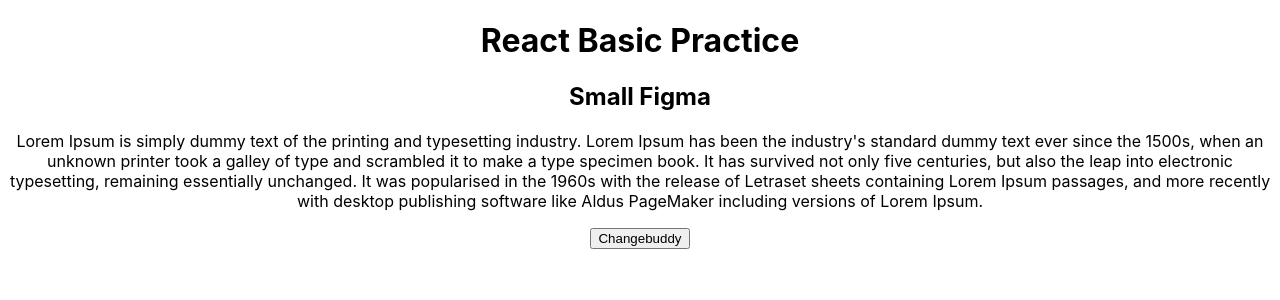
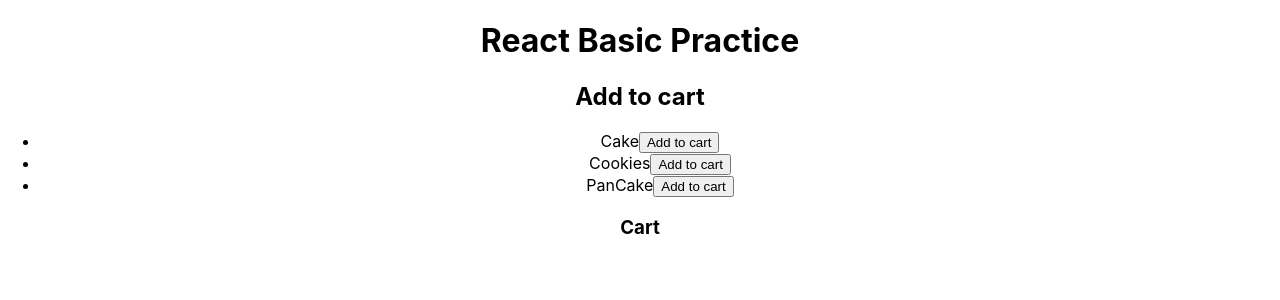
Before and after one commit to anshultamrakar/React_practice101, a React (Create React App) app in the folder react-practice-basics/: page / in a window 1280 px wide. Shown: the top 300 px of the page. Built offline with nearby package versions, Linux system fonts and the light colour scheme.

Commit message:
Added add to cart functionality

```diff
--- /dev/null
+++ b/react-practice-basics/src/AddToCart.js
@@ -0,0 +1,52 @@
+import React, { useState } from 'react';
+
+const AddToCart = () => {
+
+    const [product , setProduct] = useState([
+        {
+            id : 1,
+            name : "Cake"
+        },
+        {
+            id : 2,
+            name  : "Cookies"
+        },
+        {
+            id :3,
+            name : "PanCake"
+        }
+    ])
+    const [cart , setCart] = useState([])
+    const [count , setCount] = useState(1)
+
+    const handlerClick = (item) => {
+       setCart([...cart, item])
+    }
+
+
+    return (
+        <main>
+            <h2> Add to cart </h2>
+             <ul>
+                 {product.map((item) => (
+                     <li key = {item.id}>
+                         <label>{item.name}</label>
+                         <button onClick = {() => handlerClick(item)}> Add to cart </button>
+                     </li>
+                 ))}
+             </ul>
+
+             <h3> Cart </h3>
+             <ul>
+                 {cart.map((item) => (
+                     <li key = {item.id}>
+                         <label>{item.name}</label>
+
+                     </li>
+                 ))}
+             </ul>
+        </main>
+    )
+}
+
+export default AddToCart
--- a/react-practice-basics/src/App.js
+++ b/react-practice-basics/src/App.js
@@ -7,7 +7,8 @@ import Header from './Header';
 // import AlphanumPassword from './AlphanumPassword';
 // import DisableSubmit from './DisableSubmit';
 // import ShowPassword from './ShowPassword';
-import DesignerTool from './DesignerTool';
+// import DesignerTool from './DesignerTool';
+import AddToCart from './AddToCart';
 
 
 
@@ -23,7 +24,8 @@ function App() {
     {/* <AlphanumPassword/> */}
     {/* <DisableSubmit/> */}
     {/* <ShowPassword/> */}
-    <DesignerTool/>
+    {/* <DesignerTool/> */}
+     <AddToCart/>
     </div>
   );
 }
--- a/react-practice-basics/src/DesignerTool.js
+++ b/react-practice-basics/src/DesignerTool.js
@@ -1,6 +1,7 @@
 import React, { useState } from 'react';
 const DesignerTool = () => {
     const  [changeColor , setColorChange ] = useState(false)
+    const [decreaseSize , setDecreaseSize] = useState(false)
 
    function changeHandler(){
     if(changeColor){
@@ -11,8 +12,24 @@ const DesignerTool = () => {
      return {}
    }
 
+   function decreaseHandler(){
+    if(decreaseSize){
+        return {
+           fontSize : "8px"
+        }
+     }
+     return {}
+   }
+
+
+
+
    function changeColorClick(){
     setColorChange(true)
+   }
+
+   function changeDecreaseClick(){
+    setDecreaseSize(true)
    }
 
     return (
@@ -20,8 +37,9 @@ const DesignerTool = () => {
             <h2>
                 Small Figma
             </h2>
-            <p style = {changeHandler()} > Lorem Ipsum is simply dummy text of the printing and typesetting industry. Lorem Ipsum has been the industry's standard dummy text ever since the 1500s, when an unknown printer took a galley of type and scrambled it to make a type specimen book. It has survived not only five centuries, but also the leap into electronic typesetting, remaining essentially unchanged. It was popularised in the 1960s with the release of Letraset sheets containing Lorem Ipsum passages, and more recently with desktop publishing software like Aldus PageMaker including versions of Lorem Ipsum. </p>
-        <button onClick = {changeColorClick}> Changebuddy  </button>
+            <p style = {changeHandler(), decreaseHandler()} > Lorem Ipsum is simply dummy text of the printing and typesetting industry. Lorem Ipsum has been the industry's standard dummy text ever since the 1500s, when an unknown printer took a galley of type and scrambled it to make a type specimen book. It has survived not only five centuries, but also the leap into electronic typesetting, remaining essentially unchanged. It was popularised in the 1960s with the release of Letraset sheets containing Lorem Ipsum passages, and more recently with desktop publishing software like Aldus PageMaker including versions of Lorem Ipsum. </p>
+        <button onClick = {changeColorClick}> Increase +  </button>
+        <button onClick = {changeDecreaseClick}> Decrease -  </button>
 
         </main>
     )
```
